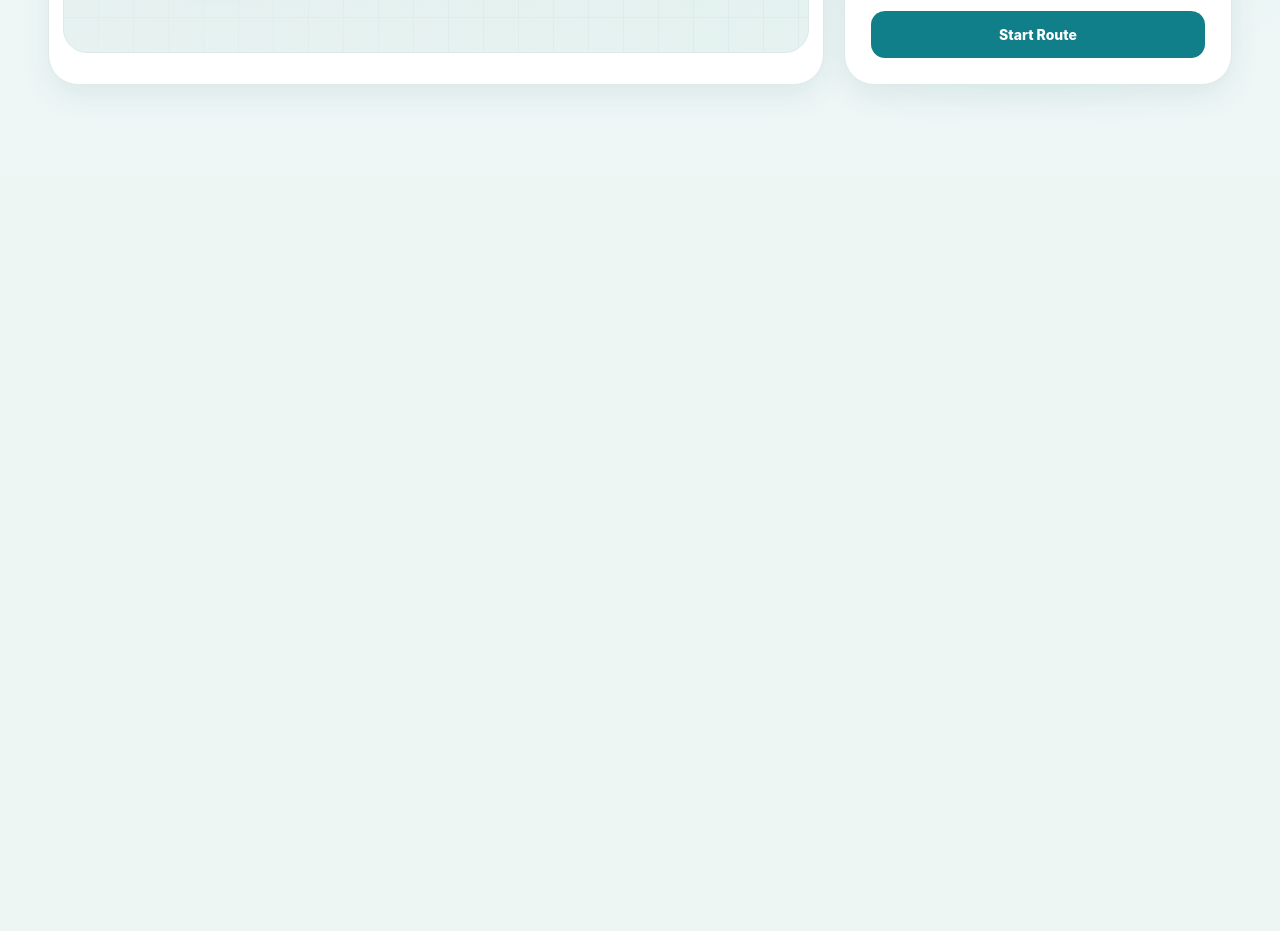
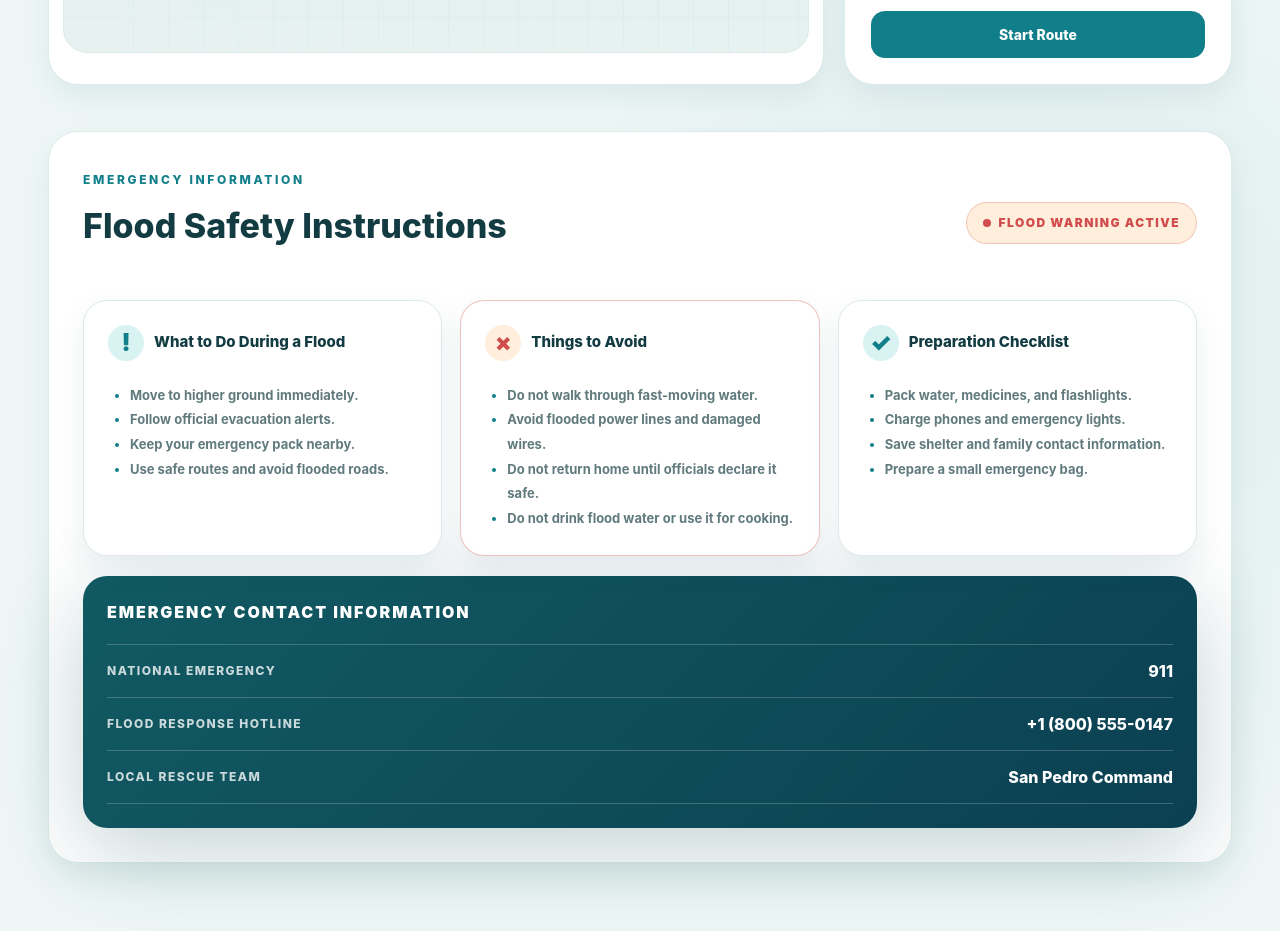
Before and after one commit to anilaashraf556-cpu/fyp-prototype, a React (Vite) app: page / in a window 1280 px wide. Shown: the part 2020-2951 px from the top of the page. Before the commit the page ends 2195 px from the top, so only its background shows below. Built offline with nearby package versions, Linux system fonts and the light colour scheme.

Commit message:
Add emergency information module

```diff
--- a/src/App.css
+++ b/src/App.css
@@ -912,6 +912,160 @@
   min-height: 80px;
 }
 
+.emergency-section {
+  margin-top: 36px;
+  background: var(--panel-bg);
+  border-radius: 30px;
+  border: 1px solid var(--line-soft);
+  padding: 34px;
+  box-shadow: var(--soft-shadow);
+}
+
+.emergency-heading {
+  align-items: center;
+}
+
+.alert-banner {
+  color: var(--danger);
+  background: var(--warning-bg);
+  border: 1px solid rgba(209, 76, 76, 0.25);
+  padding: 11px 16px;
+  border-radius: 999px;
+  font-size: 12px;
+  font-weight: 900;
+  letter-spacing: 0.12em;
+  text-transform: uppercase;
+  display: flex;
+  align-items: center;
+  gap: 8px;
+}
+
+.alert-banner-dot {
+  width: 8px;
+  height: 8px;
+  border-radius: 50%;
+  background: var(--danger);
+  display: inline-block;
+}
+
+.emergency-grid {
+  margin-top: 20px;
+  display: grid;
+  grid-template-columns: repeat(3, minmax(220px, 1fr));
+  gap: 18px;
+}
+
+.emergency-card {
+  background: var(--white);
+  border: 1px solid var(--line-soft);
+  border-radius: 24px;
+  padding: 24px;
+  box-shadow: var(--soft-shadow);
+}
+
+.danger-card {
+  border-color: rgba(209, 76, 76, 0.34);
+}
+
+.emergency-card-head {
+  display: flex;
+  align-items: center;
+  gap: 10px;
+}
+
+.emergency-icon {
+  width: 36px;
+  height: 36px;
+  border-radius: 50%;
+  background: var(--brand-surface);
+  color: var(--brand-color);
+  font-size: 24px;
+  font-weight: 900;
+  display: flex;
+  align-items: center;
+  justify-content: center;
+}
+
+.danger-card .emergency-icon {
+  background: var(--warning-bg);
+  color: var(--danger);
+}
+
+.emergency-title {
+  color: var(--text-primary);
+  font-size: 15px;
+  font-weight: 800;
+}
+
+.emergency-list {
+  margin: 22px 0 0;
+  padding-left: 22px;
+  color: var(--muted-text);
+  font-size: 13px;
+  font-weight: 700;
+  line-height: 1.9;
+}
+
+.emergency-list li::marker {
+  color: var(--brand-color);
+}
+
+.contacts-section {
+  margin-top: 20px;
+}
+
+.contacts-panel {
+  background: var(--risk-card-bg);
+  color: var(--white);
+  border-radius: 24px;
+  padding: 24px;
+  box-shadow: var(--deep-shadow);
+}
+
+.contacts-heading {
+  display: flex;
+  align-items: center;
+  justify-content: space-between;
+}
+
+.contacts-title {
+  font-size: 16px;
+  font-weight: 900;
+  text-transform: uppercase;
+  letter-spacing: 0.12em;
+}
+
+.contact-list {
+  margin-top: 20px;
+}
+
+.contact-row {
+  display: flex;
+  align-items: center;
+  justify-content: space-between;
+  gap: 20px;
+  padding: 14px 0;
+  border-top: 1px solid rgba(255,255,255,0.20);
+}
+
+.contact-row:last-child {
+  border-bottom: 1px solid rgba(255,255,255,0.20);
+}
+
+.contact-label {
+  color: rgba(255,255,255,0.78);
+  font-size: 12px;
+  font-weight: 800;
+  letter-spacing: 0.12em;
+  text-transform: uppercase;
+}
+
+.contact-value {
+  color: var(--white);
+  font-size: 16px;
+  font-weight: 800;
+}
+
 @media (max-width: 960px) {
   .topbar {
     flex-wrap: wrap;
--- a/src/App.tsx
+++ b/src/App.tsx
@@ -339,6 +339,82 @@ function App() {
             </aside>
           </div>
         </section>
+
+        <section className="emergency-section">
+          <div className="section-heading emergency-heading">
+            <div>
+              <span className="section-kicker dark-kicker">Emergency Information</span>
+              <h2>Flood Safety Instructions</h2>
+            </div>
+            <span className="alert-banner">
+              <span className="alert-banner-dot" aria-hidden="true" />
+              Flood Warning Active
+            </span>
+          </div>
+
+          <div className="emergency-grid">
+            <article className="emergency-card">
+              <div className="emergency-card-head">
+                <span className="emergency-icon">!</span>
+                <span className="emergency-title">What to Do During a Flood</span>
+              </div>
+              <ul className="emergency-list">
+                <li>Move to higher ground immediately.</li>
+                <li>Follow official evacuation alerts.</li>
+                <li>Keep your emergency pack nearby.</li>
+                <li>Use safe routes and avoid flooded roads.</li>
+              </ul>
+            </article>
+
+            <article className="emergency-card danger-card">
+              <div className="emergency-card-head">
+                <span className="emergency-icon">×</span>
+                <span className="emergency-title">Things to Avoid</span>
+              </div>
+              <ul className="emergency-list">
+                <li>Do not walk through fast-moving water.</li>
+                <li>Avoid flooded power lines and damaged wires.</li>
+                <li>Do not return home until officials declare it safe.</li>
+                <li>Do not drink flood water or use it for cooking.</li>
+              </ul>
+            </article>
+
+            <article className="emergency-card">
+              <div className="emergency-card-head">
+                <span className="emergency-icon">✓</span>
+                <span className="emergency-title">Preparation Checklist</span>
+              </div>
+              <ul className="emergency-list">
+                <li>Pack water, medicines, and flashlights.</li>
+                <li>Charge phones and emergency lights.</li>
+                <li>Save shelter and family contact information.</li>
+                <li>Prepare a small emergency bag.</li>
+              </ul>
+            </article>
+          </div>
+
+          <div className="contacts-section">
+            <div className="contacts-panel">
+              <div className="contacts-heading">
+                <span className="contacts-title">Emergency Contact Information</span>
+              </div>
+              <div className="contact-list">
+                <div className="contact-row">
+                  <span className="contact-label">National Emergency</span>
+                  <span className="contact-value">911</span>
+                </div>
+                <div className="contact-row">
+                  <span className="contact-label">Flood Response Hotline</span>
+                  <span className="contact-value">+1 (800) 555-0147</span>
+                </div>
+                <div className="contact-row">
+                  <span className="contact-label">Local Rescue Team</span>
+                  <span className="contact-value">San Pedro Command</span>
+                </div>
+              </div>
+            </div>
+          </div>
+        </section>
       </main>
     </div>
   );
```
